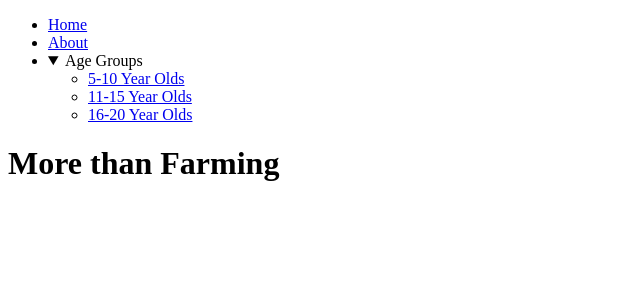
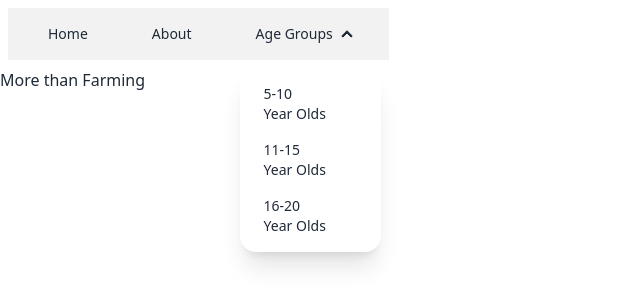
Before and after one commit to KingCarnival/agriApp3, a Nuxt app: page / in a window 1280 px wide. Shown: the top 306 px of the page, without its empty margins (0-640 px from the left). Built offline with nearby package versions, Linux system fonts and the light colour scheme.

Commit message:
Need to fix Tailwind Typography

```diff
--- a/nuxt.config.ts
+++ b/nuxt.config.ts
@@ -1,4 +1,5 @@
 // https://nuxt.com/docs/api/configuration/nuxt-config
 export default defineNuxtConfig({
-  devtools: { enabled: true }
+  devtools: { enabled: true },
+  modules: ["@nuxtjs/tailwindcss"],
 })
--- a/tailwind.config.js
+++ b/tailwind.config.js
@@ -4,5 +4,8 @@ export default {
   theme: {
     extend: {},
   },
-  plugins: [require("@tailwindcss/typography"), require("daisyui")],
+  plugins: [
+    //require("@tailwindcss/typography"),
+    require("daisyui")
+  ],
 }
```
